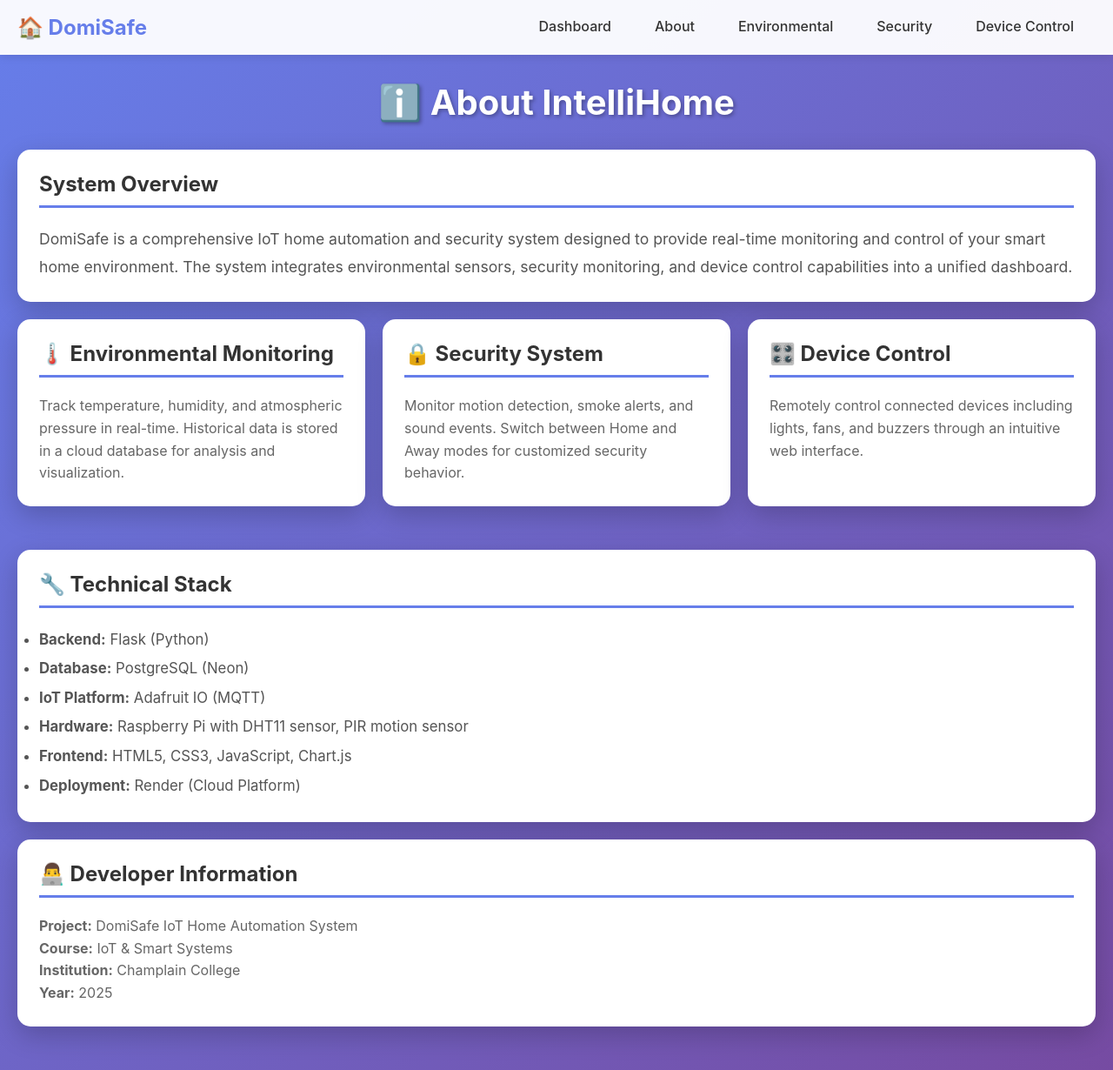
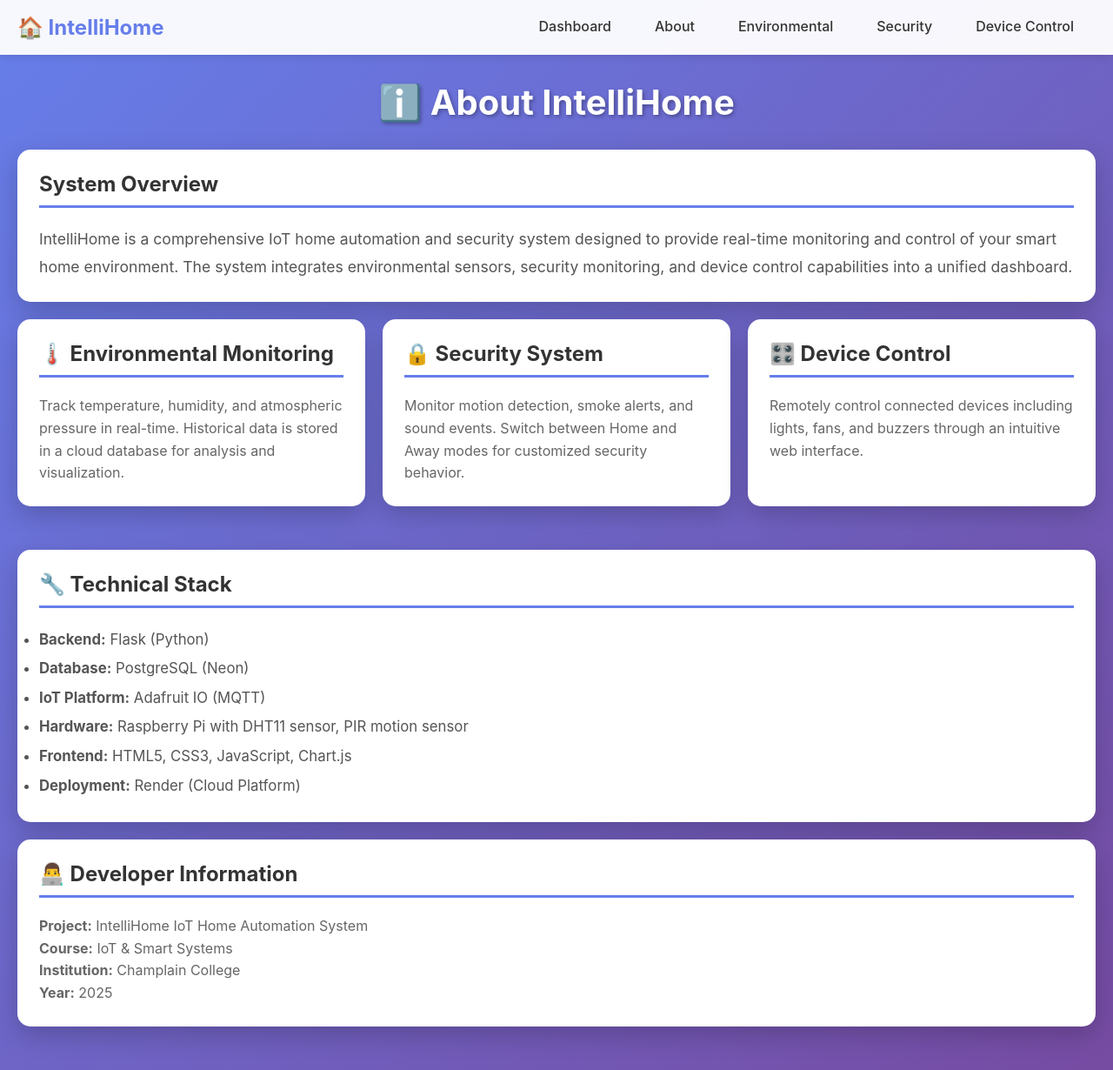
Before and after one commit to OlivieriD/IntelliHome_Automation_System, a Flask app: page /about in a window 1280 px wide. Shown: the whole page at 87% size. Run offline with Flask 3, Linux system fonts and the light colour scheme.

Commit message:
project is finished

```diff
--- a/templates/about.html
+++ b/templates/about.html
@@ -8,7 +8,7 @@
 <div class="card">
     <h2>System Overview</h2>
     <p style="line-height: 1.8; color: #555; font-size: 1.1rem;">
-        DomiSafe is a comprehensive IoT home automation and security system designed to provide
+        IntelliHome is a comprehensive IoT home automation and security system designed to provide
         real-time monitoring and control of your smart home environment. The system integrates
         environmental sensors, security monitoring, and device control capabilities into a unified dashboard.
     </p>
@@ -55,7 +55,7 @@
 <div class="card">
     <h2>👨‍💻 Developer Information</h2>
     <p style="color: #666; line-height: 1.6;">
-        <strong>Project:</strong> DomiSafe IoT Home Automation System<br>
+        <strong>Project:</strong> IntelliHome IoT Home Automation System<br>
         <strong>Course:</strong> IoT & Smart Systems<br>
         <strong>Institution:</strong> Champlain College<br>
         <strong>Year:</strong> 2025
--- a/templates/base.html
+++ b/templates/base.html
@@ -229,7 +229,7 @@
 <body>
     <nav class="navbar">
         <div class="nav-container">
-            <div class="nav-brand">🏠 DomiSafe</div>
+            <div class="nav-brand">🏠 IntelliHome</div>
             <ul class="nav-menu">
                 <li><a href="/" class="{% if request.endpoint == 'index' %}active{% endif %}">Dashboard</a></li>
                 <li><a href="/about" class="{% if request.endpoint == 'about' %}active{% endif %}">About</a></li>
```
